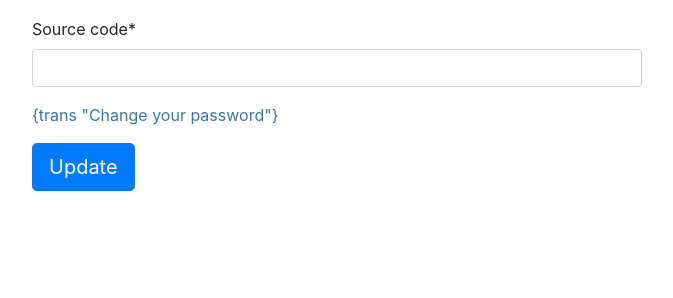
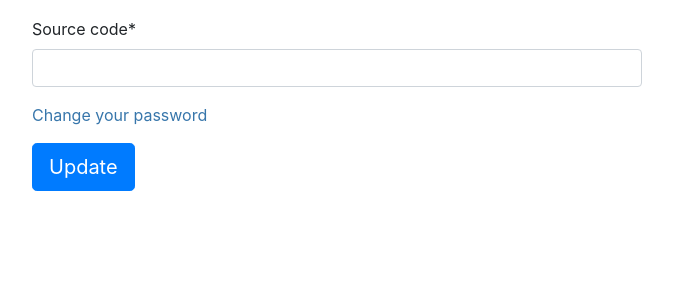
Before and after one commit to hackinscience/hkis-website, a Django app: template website/templates/hkis/profile_update.html in a window 1280 px wide. Shown: the part 365-663 px from the top of the page, without its empty margins (303-976 px from the left). Run offline with Django 3.2, Linux system fonts and the light colour scheme; tables that the repository leaves empty hold one stand-in row (values such as "Sample post"); the template is opened without the code that fills it: values that come from a table or form of the project are taken from there, most other values are stand-ins (such as "Sample title", 1, 10 or a date in 2020); parts of the project's set-up code (start-up, migrations or seed data) failed here and were passed over; some libraries are stand-ins or nearby versions.

Commit message:
profile template: fix typo.

```diff
--- a/website/templates/hkis/profile_update.html
+++ b/website/templates/hkis/profile_update.html
@@ -42,7 +42,7 @@
       {{ form|crispy }}
       {% url 'auth_password_change' as password_change %}
       <p>
-      <a href="{{ password_change }}">{trans "Change your password"}</a>
+      <a href="{{ password_change }}">{% trans "Change your password" %}</a>
       </p>
       <button type="submit" class="btn btn-primary btn-lg">{% trans "Update" %}</button>
     </form>
```
